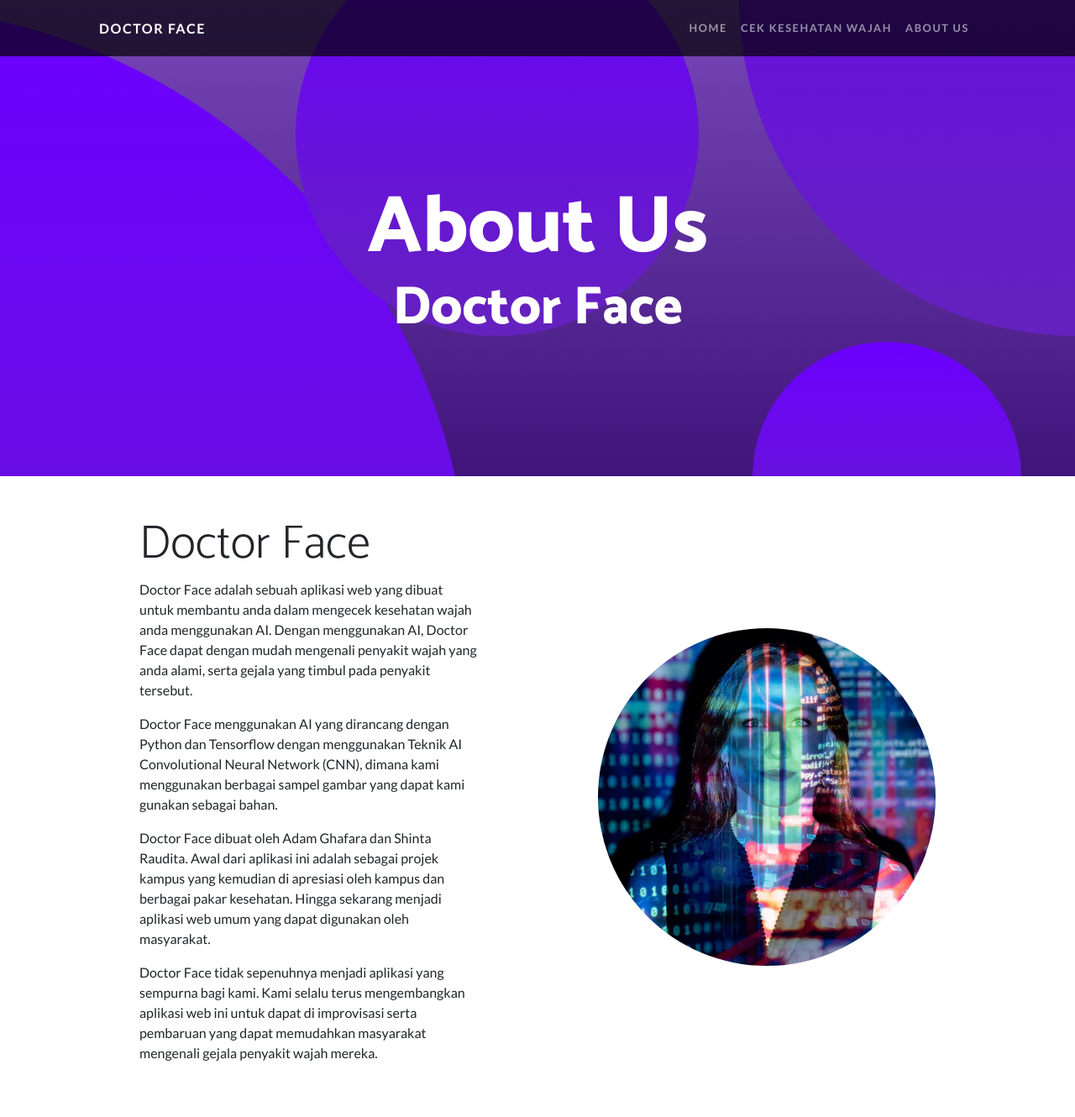
After one commit to adam-ghafara/facial-disease-web, a Flask app: page /about in a window 1280 px wide. The commit adds this page. Shown: the whole page at 84% size. Run offline with Flask 3, Linux system fonts and the light colour scheme; some libraries are stand-ins or nearby versions.

Commit message:
Color Changing for Landing Page and add new page for about us

```diff
--- a/app.py
+++ b/app.py
@@ -23,6 +23,11 @@ def prepare_image(image, target):
 def index():
     # Landing Page
     return render_template('index.html')
+
+@app.route('/about')
+def about():
+    # About Page
+    return render_template('about.html')
 
 @app.route('/disease_detector', methods=['GET', 'POST'])
 def disease_detector():
--- /dev/null
+++ b/templates/about.html
@@ -0,0 +1,66 @@
+<!DOCTYPE html>
+<html lang="en">
+    <head>
+        <meta charset="utf-8" />
+        <meta name="viewport" content="width=device-width, initial-scale=1, shrink-to-fit=no" />
+        <title>Doctor Face - About Us</title>
+        <link rel="icon" type="image/x-icon" href="{{ url_for('static', filename='assets/favicon.ico') }}" />
+        <!-- Font Awesome icons (free version)-->
+        <script src="https://use.fontawesome.com/releases/v6.3.0/js/all.js" crossorigin="anonymous"></script>
+        <!-- Google fonts-->
+        <link href="https://fonts.googleapis.com/css?family=Catamaran:100,200,300,400,500,600,700,800,900" rel="stylesheet" />
+        <link href="https://fonts.googleapis.com/css?family=Lato:100,100i,300,300i,400,400i,700,700i,900,900i" rel="stylesheet" />
+        <!-- Core theme CSS (includes Bootstrap)-->
+        <link href="{{ url_for('static', filename='css/styles.css') }}" rel="stylesheet" />
+    </head>
+    <body id="page-top">
+        <!-- Navigation-->
+        <nav class="navbar navbar-expand-lg navbar-dark navbar-custom fixed-top">
+            <div class="container px-5">
+                <a class="navbar-brand" href="/">Doctor Face</a>
+                <button class="navbar-toggler" type="button" data-bs-toggle="collapse" data-bs-target="#navbarResponsive" aria-controls="navbarResponsive" aria-expanded="false" aria-label="Toggle navigation"><span class="navbar-toggler-icon"></span></button>
+                <div class="collapse navbar-collapse" id="navbarResponsive">
+                    <ul class="navbar-nav ms-auto">
+                        <li class="nav-item"><a class="nav-link" href="/">Home</a></li>
+                        <li class="nav-item"><a class="nav-link" href="/disease_detector">Cek Kesehatan Wajah</a></li>
+                        <li class="nav-item"><a class="nav-link" href="/about">About Us</a></li>
+                    </ul>
+                </div>
+            </div>
+        </nav>
+        <!-- About Us Page -->
+        <header class="masthead text-center text-white">
+            <div class="masthead-content">
+                <div class="container px-5">
+                    <h1 class="masthead-heading mb-0">About Us</h1>
+                    <h4 class="masthead-subheading mb-0">Doctor Face</h4>
+                </div>
+            </div>
+            <div class="bg-circle-1 bg-circle"></div>
+            <div class="bg-circle-2 bg-circle"></div>
+            <div class="bg-circle-3 bg-circle"></div>
+            <div class="bg-circle-4 bg-circle"></div>
+        </header>
+        <section id="scroll">
+            <div class="container px-5">
+                <div class="row gx-5 align-items-center">
+                    <div class="col-lg-6 order-lg-2">
+                        <div class="p-5"><img class="img-fluid rounded-circle" src="{{ url_for('static', filename='assets/img/01.jpg') }}" alt="..." /></div>
+                    </div>
+                    <div class="col-lg-6 order-lg-1">
+                        <div class="p-5">
+                            <h2 class="display-4">Doctor Face</h2>
+                            <p>Doctor Face adalah sebuah aplikasi web yang dibuat untuk membantu anda dalam mengecek kesehatan wajah anda menggunakan AI. Dengan menggunakan AI, Doctor Face dapat dengan mudah mengenali penyakit wajah yang anda alami, serta gejala yang timbul pada penyakit tersebut.</p>
+                            <p>Doctor Face menggunakan AI yang dirancang dengan Python dan Tensorflow dengan menggunakan Teknik AI Convolutional Neural Network (CNN), dimana kami menggunakan berbagai sampel gambar yang dapat kami gunakan sebagai bahan.
+                            <p>Doctor Face dibuat oleh Adam Ghafara dan Shinta Raudita. Awal dari aplikasi ini adalah sebagai projek kampus yang kemudian di apresiasi oleh kampus dan berbagai pakar kesehatan. Hingga sekarang menjadi aplikasi web umum yang dapat digunakan oleh masyarakat.</p>
+                            <p>Doctor Face tidak sepenuhnya menjadi aplikasi yang sempurna bagi kami. Kami selalu terus mengembangkan aplikasi web ini untuk dapat di improvisasi serta pembaruan yang dapat memudahkan masyarakat mengenali gejala penyakit wajah mereka.</p>
+                        </div>
+                    </div>
+                </div>
+            </div>
+        <!-- Bootstrap core JS-->
+        <script src="https://cdn.jsdelivr.net/npm/bootstrap@5.2.3/dist/js/bootstrap.bundle.min.js"></script>
+        <!-- Core theme JS-->
+        <script src="{{ url_for('static', filename='js/scripts.js') }}"></script>
+    </body>
+</html>
--- a/templates/disease_detector.html
+++ b/templates/disease_detector.html
@@ -25,7 +25,7 @@
                     <ul class="navbar-nav ms-auto">
                         <li class="nav-item"><a class="nav-link" href="/">Home</a></li>
                         <li class="nav-item"><a class="nav-link" href="/disease_detector">Cek Kesehatan Wajah</a></li>
-                        <li class="nav-item"><a class="nav-link" href="#!">About Us</a></li>
+                        <li class="nav-item"><a class="nav-link" href="/about">About Us</a></li>
                     </ul>
                 </div>
             </div>
--- a/templates/disease_result.html
+++ b/templates/disease_result.html
@@ -25,7 +25,7 @@
                     <ul class="navbar-nav ms-auto">
                         <li class="nav-item"><a class="nav-link" href="/">Home</a></li>
                         <li class="nav-item"><a class="nav-link" href="/disease_detector">Cek Kesehatan Wajah</a></li>
-                        <li class="nav-item"><a class="nav-link" href="#!">About Us</a></li>
+                        <li class="nav-item"><a class="nav-link" href="/about">About Us</a></li>
                     </ul>
                 </div>
             </div>
--- a/templates/index.html
+++ b/templates/index.html
@@ -23,7 +23,7 @@
                     <ul class="navbar-nav ms-auto">
                         <li class="nav-item"><a class="nav-link" href="/">Home</a></li>
                         <li class="nav-item"><a class="nav-link" href="/disease_detector">Cek Kesehatan Wajah</a></li>
-                        <li class="nav-item"><a class="nav-link" href="#!">About Us</a></li>
+                        <li class="nav-item"><a class="nav-link" href="/about">About Us</a></li>
                     </ul>
                 </div>
             </div>
```
